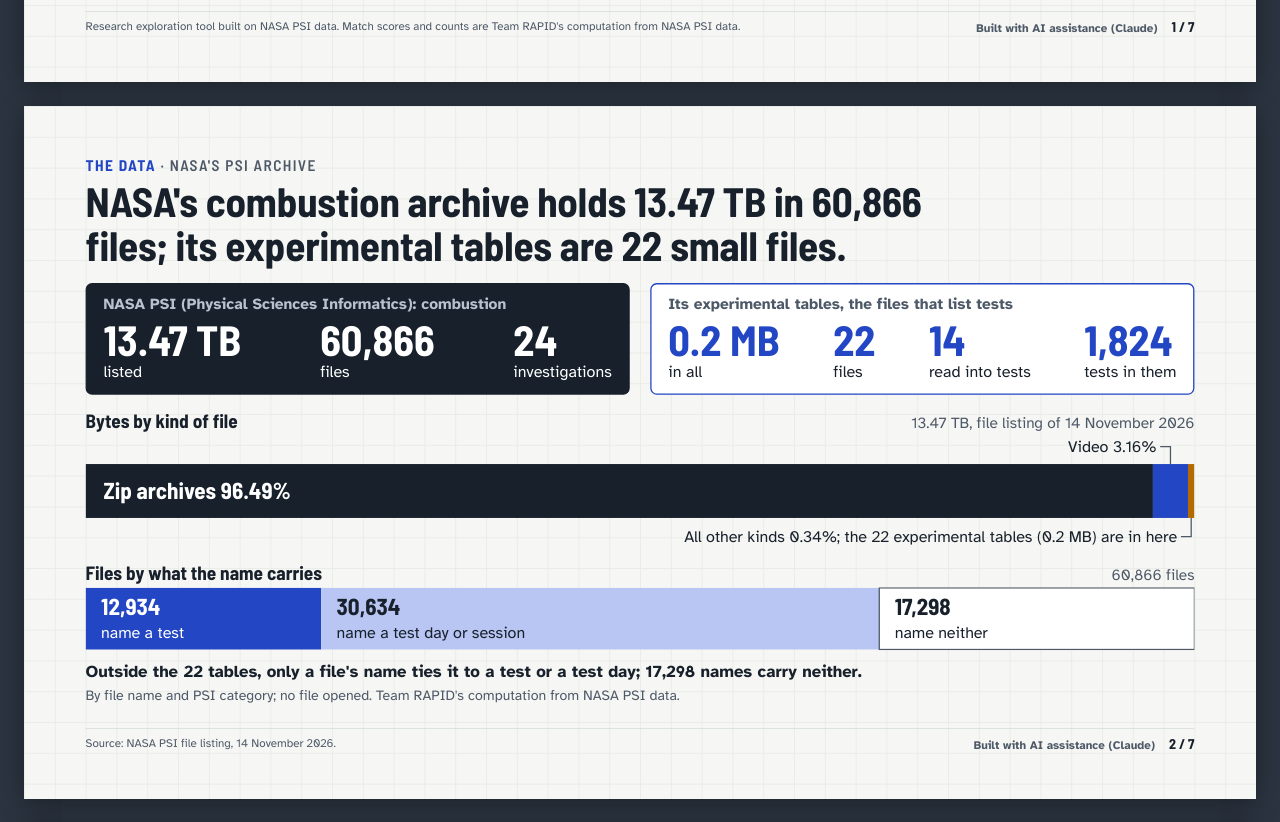
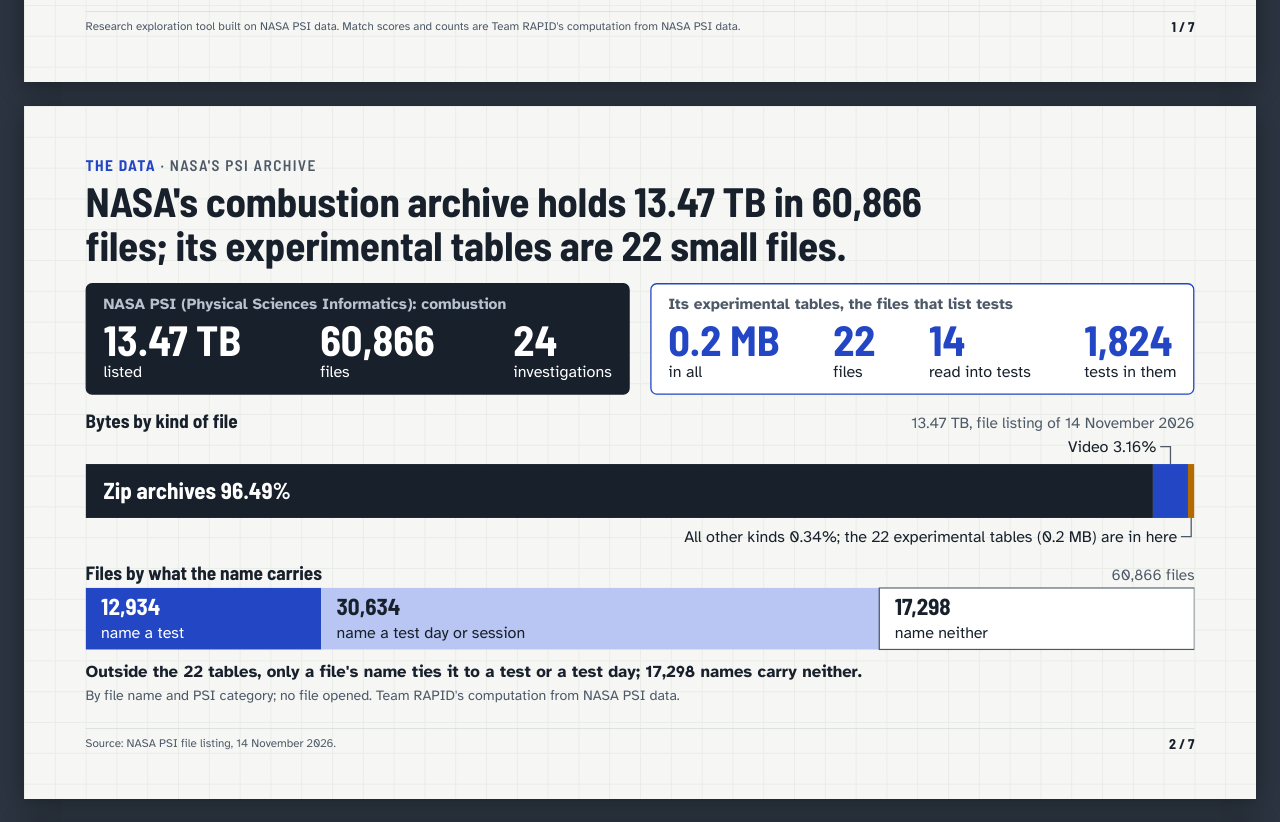
Before and after one commit to choidol0208/NASA_RAPID, a plain HTML site: page docs/submission/deck/slides.html in a window 1280 px wide. Shown: the part 635-1457 px from the top of the page. Drawn offline with Linux system fonts and the light colour scheme.

Commit message:
Deck: the corner mark is taken off the slides (the human lead); slide 6 still says how AI was used
Co-Authored-By: Claude Fable 5.2 <noreply@anthropic.com>

```diff
--- a/docs/submission/deck/numbers.json
+++ b/docs/submission/deck/numbers.json
@@ -3,8 +3,8 @@
   "what": "Every number shown on the seven slides, with the file it comes from and the way it was computed. Team RAPID's computation from NASA PSI files and the team's own checks.",
   "AI-generated": true,
   "built_by": "docs/submission/deck/build_deck.py (AI-generated code, written with Claude; no language model ran to build it)",
-  "built_at": "2026-11-15T23:47:43+09:00",
-  "git_commit": "00dd516",
+  "built_at": "2026-11-15T23:48:46+09:00",
+  "git_commit": "f4c4084",
   "reviewed_by_a_person": 0,
   "units": "TB, GB and MB are decimal (10^12, 10^9, 10^6 bytes)",
   "fonts": "Barlow Semi Condensed (headings and numbers) and Atkinson Hyperlegible (text), SIL Open Font License, loaded from Google Fonts with the <link> of web/index.html; slides.html needs the network for them, slides.pdf embeds them"
--- a/docs/submission/deck/slides.html
+++ b/docs/submission/deck/slides.html
@@ -223,7 +223,7 @@ ul.legend li{position:relative;padding-left:50px;font-size:24px;line-height:31px
   <div class="shot cut" style="width:840px;height:590.0px"><img src="img/crop/dashboard_272_0_2608_1641_501aef1d41.png" alt="The dashboard of Fire Evidence Explorer for the example lunar habitat cotton fabric: the request and how it was read, three key figures, a note on gravity, five tabs each with a one-line description, and the first result" style="width:100%;height:100%;left:0;top:0"></div>
   <p class="cap">The dashboard for &quot;Lunar habitat, cotton fabric&quot;: the input as read, three key figures, five tabs. Capture of the team&#x27;s own page, 15 November 2026; not <span class="nb">AI-generated</span>.</p>
 </div></div></div>
-<div class="footer"><div class="ftext">Research exploration tool built on NASA PSI data. Match scores and counts are Team RAPID&#x27;s computation from NASA PSI data.</div><div class="fmark">Built with AI assistance (Claude)<span class="num">1 / 7</span></div></div>
+<div class="footer"><div class="ftext">Research exploration tool built on NASA PSI data. Match scores and counts are Team RAPID&#x27;s computation from NASA PSI data.</div><div class="fmark"><span class="num">1 / 7</span></div></div>
 </div></section>
 <section class="frame" id="s2"><div class="slide s2">
 <div class="kicker"><b>The data</b> · NASA&#x27;s PSI archive</div>
@@ -246,7 +246,7 @@ ul.legend li{position:relative;padding-left:50px;font-size:24px;line-height:31px
 <div class="barhead" style="margin-top:18px"><span>Files by what the name carries</span><span class="tot">60,866 files</span></div>
 <svg class="chart" viewBox="0 0 1728 98" width="1728" height="98" role="img" aria-label="Files by what the name carries"><rect x="0.00" y="1" width="367.20" height="96" class="seg-a"/><text x="24.0" y="43" class="t34 seg-a-t">12,934</text><text x="24.0" y="79" class="t26 seg-a-t">name a test</text><rect x="367.20" y="1" width="869.71" height="96" class="seg-b"/><text x="391.2" y="43" class="t34 seg-b-t">30,634</text><text x="391.2" y="79" class="t26 seg-b-t">name a test day or session</text><rect x="1236.91" y="1" width="491.09" height="96" class="seg-c"/><text x="1260.9" y="43" class="t34 seg-c-t">17,298</text><text x="1260.9" y="79" class="t26 seg-c-t">name neither</text></svg>
 <p class="rest">Outside the 22 tables, only a file&#x27;s name ties it to a test or a test day; 17,298 names carry neither.</p><p class="cap">By file name and PSI category; no file opened. Team RAPID&#x27;s computation from NASA PSI data.</p></div>
-<div class="footer"><div class="ftext">Source: NASA PSI file listing, 14 November 2026.</div><div class="fmark">Built with AI assistance (Claude)<span class="num">2 / 7</span></div></div>
+<div class="footer"><div class="ftext">Source: NASA PSI file listing, 14 November 2026.</div><div class="fmark"><span class="num">2 / 7</span></div></div>
 </div></section>
 <section class="frame" id="s3"><div class="slide s3">
 <div class="kicker"><b>Find</b> · the closest investigations, a worked example</div>
@@ -265,7 +265,7 @@ ul.legend li{position:relative;padding-left:50px;font-size:24px;line-height:31px
   <p class="wg"><b>Why:</b> fuel match 1.00 (SIBAL, 75% cotton, 25% fiberglass); flow match 0.90 (concurrent at <span class="nb">20 cm/s</span>). <b>Largest gap:</b> oxygen 0.22 (tested 21.5 to 21.7%).</p></div><div class="rcard"><div class="shot cut" style="width:850px;height:93.0px"><img src="img/crop/cotton_top3_28_2289_2268_2534_45749a7d78.png" alt="Head of result card 3 of the page for lunar habitat cotton fabric: ACME-BRE, match score 62.6, and its closest test configuration" style="width:100%;height:100%;left:0;top:0"></div>
   <p class="wg"><b>Why:</b> oxygen match 1.00 (tested 21 to 40%); fuel match 0.50 (methane; ethylene, 100% or 50% in N2). <b>Largest gap:</b> sample shape 0.20 (porous burner). Tagged &quot;tested at your oxygen&quot;.</p></div>
 </div></div></div>
-<div class="footer"><div class="ftext">Match scores and order are Team RAPID&#x27;s computation from NASA PSI data. Card heads: captures of the team&#x27;s own page (config 1.5.3), 15 November 2026; not <span class="nb">AI-generated</span>.</div><div class="fmark">Built with AI assistance (Claude)<span class="num">3 / 7</span></div></div>
+<div class="footer"><div class="ftext">Match scores and order are Team RAPID&#x27;s computation from NASA PSI data. Card heads: captures of the team&#x27;s own page (config 1.5.3), 15 November 2026; not <span class="nb">AI-generated</span>.</div><div class="fmark"><span class="num">3 / 7</span></div></div>
 </div></section>
 <section class="frame" id="s4"><div class="slide s4">
 <div class="kicker"><b>Compare</b> · counted tests, question by question</div>
@@ -290,7 +290,7 @@ ul.legend li{position:relative;padding-left:50px;font-size:24px;line-height:31px
   </ul>
   <p class="ranges">Ranges under each column: the team&#x27;s bins for counting. The six questions are Team RAPID&#x27;s draft from NASA and standards documents.</p>
 </div></div></div>
-<div class="footer"><div class="ftext">Counts are Team RAPID&#x27;s computation from NASA PSI tables. Quoted results in their authors&#x27; words; their order is the team&#x27;s fixed rule, with no weights. Every test ran in microgravity; the page does not treat that as a bound for lunar gravity (slide 7).</div><div class="fmark">Built with AI assistance (Claude)<span class="num">4 / 7</span></div></div>
+<div class="footer"><div class="ftext">Counts are Team RAPID&#x27;s computation from NASA PSI tables. Quoted results in their authors&#x27; words; their order is the team&#x27;s fixed rule, with no weights. Every test ran in microgravity; the page does not treat that as a bound for lunar gravity (slide 7).</div><div class="fmark"><span class="num">4 / 7</span></div></div>
 </div></section>
 <section class="frame" id="s5"><div class="slide s5">
 <div class="kicker"><b>Locate</b> · where the data are, example: lunar habitat</div>
@@ -332,7 +332,7 @@ ul.legend li{position:relative;padding-left:50px;font-size:24px;line-height:31px
   <div class="b5shot"><div class="lbl">On the page</div><p>The tab &quot;Where the data are&quot; shows these three piles for each question.</p></div>
   <div class="strip"><div class="lbl">Tied by name; only zip directories fetched</div><div><b>Videos:</b> 2,623 (<span class="nb">426 GB</span>); two labels agree for 662.</div><div><b>Archives:</b> directories of 12,600 of 12,689 zip archives read; <span class="nb">2.05 GB</span> fetched for <span class="nb">12.8 TB</span>.</div></div>
 </div></div>
-<div class="footer"><div class="ftext">Counts are Team RAPID&#x27;s computation from PSI&#x27;s file listing and NASA&#x27;s tables.</div><div class="fmark">Built with AI assistance (Claude)<span class="num">5 / 7</span></div></div>
+<div class="footer"><div class="ftext">Counts are Team RAPID&#x27;s computation from PSI&#x27;s file listing and NASA&#x27;s tables.</div><div class="fmark"><span class="num">5 / 7</span></div></div>
 </div></section>
 <section class="frame" id="s6"><div class="slide s6">
 <div class="kicker"><b>SI</b> · where it is used, and how it is checked</div>
@@ -345,7 +345,7 @@ ul.legend li{position:relative;padding-left:50px;font-size:24px;line-height:31px
   <div class="shot " style="width:560px;height:554.5px"><img src="img/crop/assistant_live_0_0_2240_2218_01f0226f2d.png" alt="The whole card of one conversation with the assistant: the request, six steps with what each did, how the request was read with each value as a button, the answer with citation numbers and its label, folds for what the checks removed and for the facts, suggested next questions, and the box for a follow-up" style="width:100%;height:100%;left:0;top:0"></div>
   <p class="cap" style="font-size:19px;line-height:25px">The whole answer card on the local install, 15 November 2026. Capture of the team&#x27;s own page, not <span class="nb">AI-generated</span>; its sentences are by the local model or, where tagged, team code.</p></div>
 </div></div>
-<div class="footer"><div class="ftext">Code written with Claude Code (Anthropic); every file says so. Model sentences reviewed by a second AI session: 61 of 70 (those left after code gates and a first reading).</div><div class="fmark">Built with AI assistance (Claude)<span class="num">6 / 7</span></div></div>
+<div class="footer"><div class="ftext">Code written with Claude Code (Anthropic); every file says so. Model sentences reviewed by a second AI session: 61 of 70 (those left after code gates and a first reading).</div><div class="fmark"><span class="num">6 / 7</span></div></div>
 </div></section>
 <section class="frame" id="s7"><div class="slide s7">
 <div class="kicker"><b>Limits</b> · and what comes next</div>
@@ -366,7 +366,7 @@ ul.legend li{position:relative;padding-left:50px;font-size:24px;line-height:31px
       <div class="lbl second">Method: how AI is used and checked, how the score works</div><a class="small" href="https://choidol0208.github.io/NASA_RAPID/how.html">choidol0208.github.io/NASA_RAPID/how.html</a></div>
   </div>
 </div></div></div>
-<div class="footer"><div class="ftext">Research exploration tool built on NASA PSI data. References: the NASA PSI dataset DOI on every result; the full list is on the project page. Map: Team RAPID&#x27;s plot from NASA PSI tables, a capture of the team&#x27;s own page (15 November 2026); not <span class="nb">AI-generated</span>.</div><div class="fmark">Built with AI assistance (Claude)<span class="num">7 / 7</span></div></div>
+<div class="footer"><div class="ftext">Research exploration tool built on NASA PSI data. References: the NASA PSI dataset DOI on every result; the full list is on the project page. Map: Team RAPID&#x27;s plot from NASA PSI tables, a capture of the team&#x27;s own page (15 November 2026); not <span class="nb">AI-generated</span>.</div><div class="fmark"><span class="num">7 / 7</span></div></div>
 </div></section>
 </main>
 <script>
```
Also changed, not shown: docs/submission/deck/preview/slide-1.png, docs/submission/deck/preview/slide-3.png, docs/submission/deck/preview/slide-4.png, docs/submission/deck/preview/slide-5.png, docs/submission/deck/preview/slide-6.png, docs/submission/deck/preview/slide-7.png, 3 other files.
